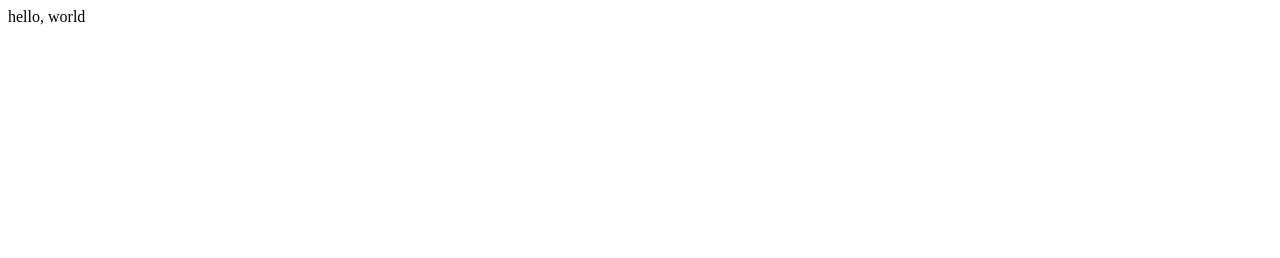
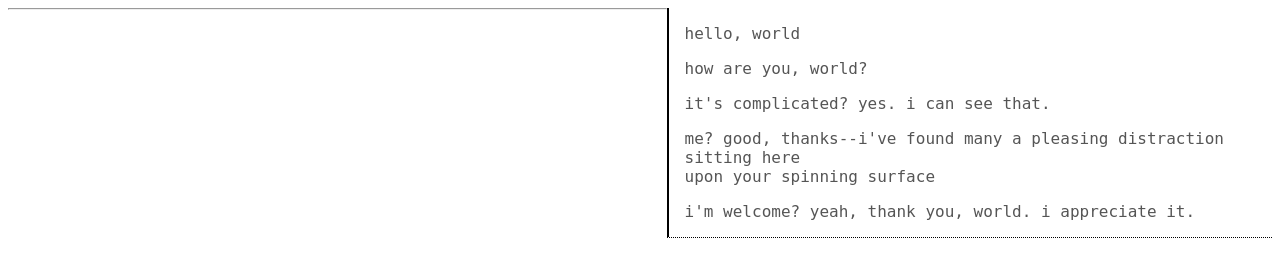
Before and after one commit to matthewdcooper/matthewdcooper.github.io, a plain HTML site: page index.html in a window 1280 px wide. Drawn offline with Linux system fonts and the light colour scheme.

Commit message:
hello world dialogue and formatting

```diff
--- a/index.html
+++ b/index.html
@@ -1,2 +1,38 @@
 <!doctype html>
-<html>hello, world</html>
+<html>
+	<head>
+		<style>
+			#hw {
+				color: #555;
+				font-family: mono;
+				float: right;
+				padding-right: 3em;
+				padding-left: 1em;
+				border-left: solid black 2px;
+				border-bottom: dotted black 1px;
+			}
+
+		</style>
+
+	</head>
+
+	<body>
+		<div id='hw'>
+			<p>hello, world</p>
+
+			<p>how are you, world?</p>
+
+			<p>it's complicated? yes. i can see that.</p>
+
+			<p>me? good, thanks--i've found many a pleasing distraction<br>sitting here<br>upon your spinning surface<p>
+
+			<p>i'm welcome? yeah, thank you, world. i appreciate it.</p>
+		</div>
+
+		<hr>
+
+
+	</body>
+
+
+</html>
```
